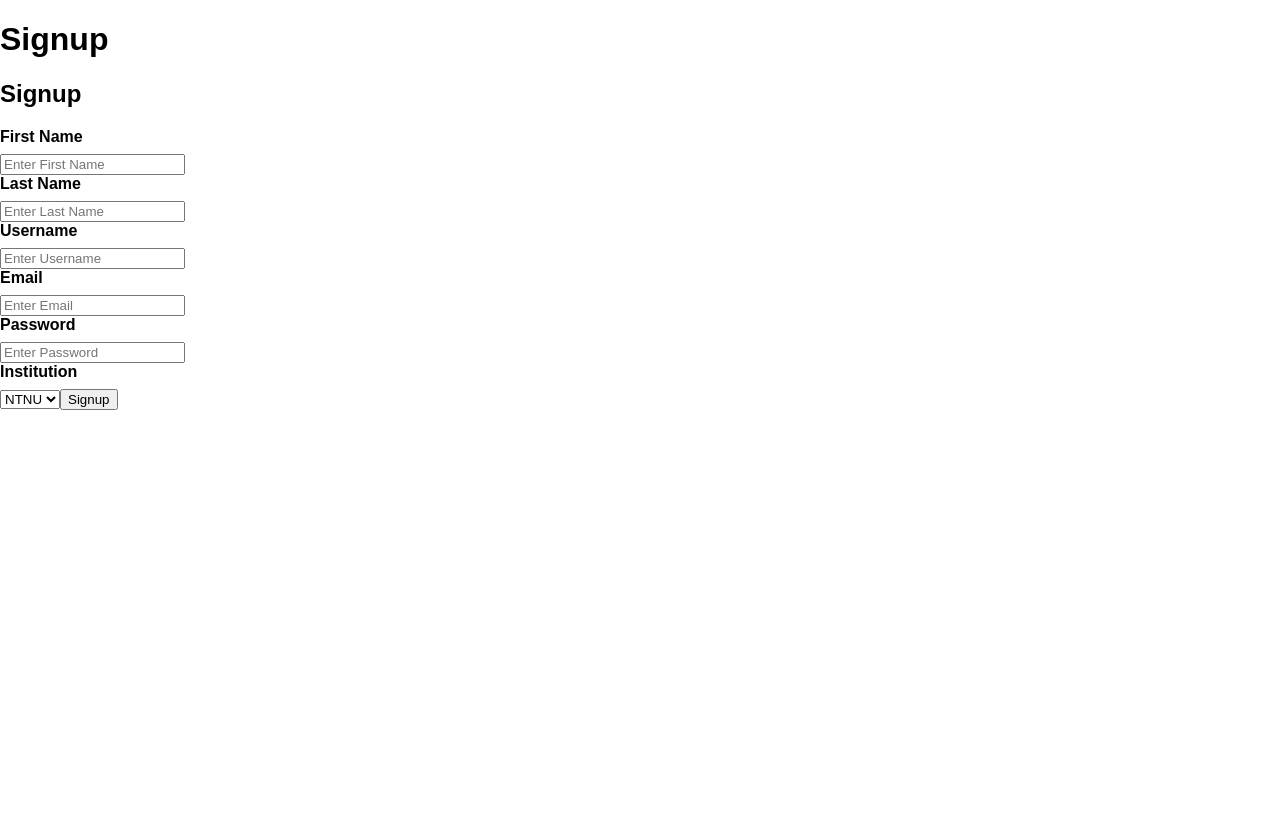
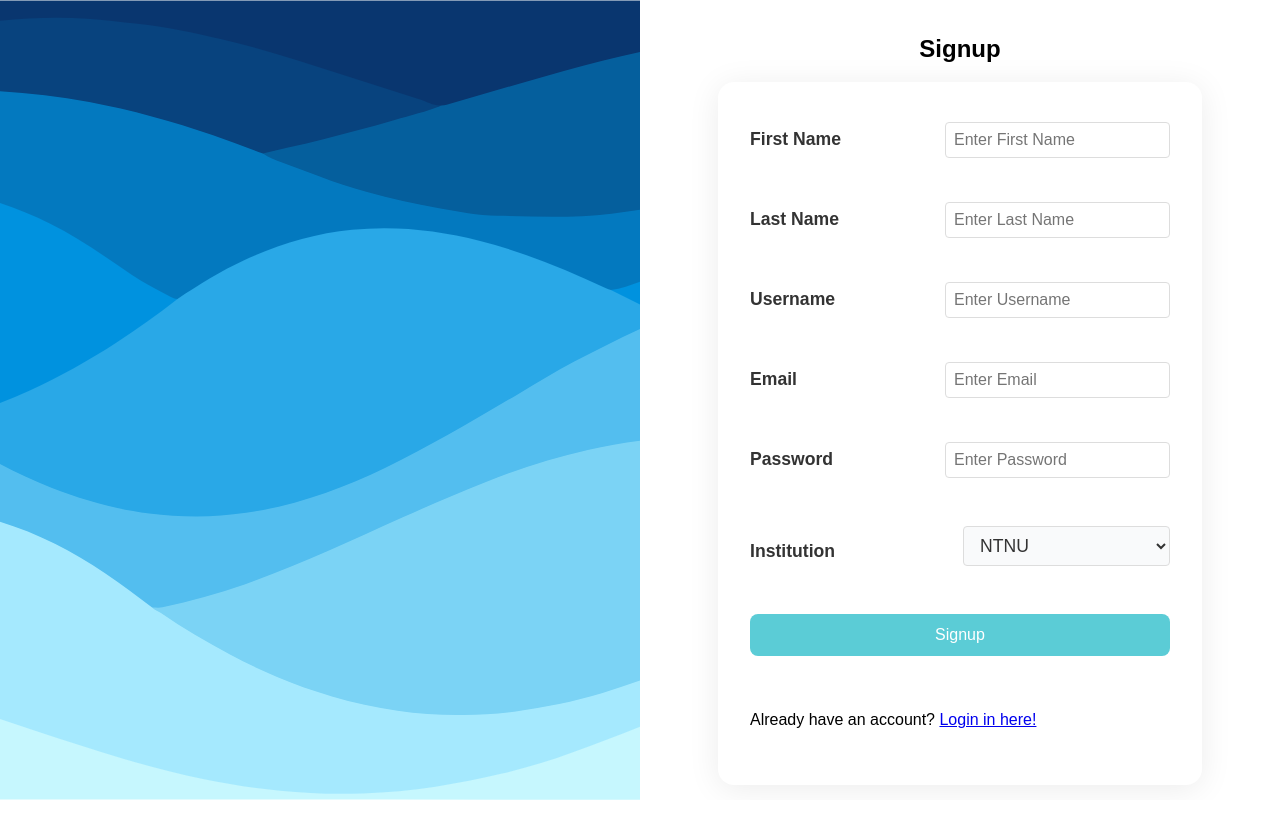
Before and after one commit to miasannstud/webproject, a React (Vite) app in the folder front-end/: page /signup in a window 1280 px wide. After the commit the page ends 800 px from the top, so only its background shows below. Built offline with nearby package versions, Linux system fonts and the light colour scheme; what country-list would draw is missing.

Commit message:
Fixed json csv parshing issues now data is much clearer, also did styling to login and signin

```diff
--- a/front-end/src/pages/auth/LoginForm.jsx
+++ /dev/null
@@ -1,64 +0,0 @@
-// import InputField from "../InputField";
-import { useState } from "react";
-import { fetchLoginUser } from "../../services/authService";
-
-export default function LoginForm() {
-  const [formData, setFormData] = useState({ username: "", password: "" });
-  const [error, setError] = useState(null);
-  const [successMessage, setSuccessMessage] = useState("");
-
-  const handleChange = (event) => {
-    setFormData({ ...formData, [event.target.name]: event.target.value });
-  };
-
-  const handleLogin = async (event) => {
-    event.preventDefault();
-    try {
-      const data = await fetchLoginUser(formData);
-      setSuccessMessage("Login successful!");
-      setError(null);
-
-      // store the token and researchId
-      localStorage.setItem("token", data.token);
-      localStorage.setItem("researcherId", data.id);
-      localStorage.setItem("firstName", data.firstName);
-
-      // redirect after login
-      window.location.href = "/dashboard";
-    } catch (error) {
-      console.error("Login error:", error);
-      setError("An error happend. Please try again.");
-      setSuccessMessage("");
-    }
-  };
-
-  return (
-    <form onSubmit={handleLogin}>
-      <div className="loginContainer">
-        <label htmlFor="username"><b>Username</b></label>
-        <input
-          type="text"
-          placeholder="Enter Username"
-          name="username"
-          value={formData.username}
-          onChange={handleChange}
-          required />
-
-        <label htmlFor="password"><b>Password</b></label>
-        <input
-          type="password"
-          placeholder="Enter Password"
-          name="password"
-          value={formData.password}
-          onChange={handleChange}
-          required />
-
-        <button type="submit">Login</button>
-      </div>
-
-      <div className="container">
-        <p>New here? <a data-testid="signup-link" href="/signup">Sign Up here !</a></p>
-      </div>
-    </form>
-  );
-}
--- a/front-end/src/pages/auth/SignupForm.css
+++ /dev/null
@@ -1,11 +0,0 @@
-.errorMessage {
-    color: red;
-    font-weight: bold;
-    margin-top: 10px;
-  }
-
-  .successMessage {
-    color: green;
-    font-weight: bold;
-    margin-top: 10px;
-  }
--- a/front-end/src/pages/auth/SignupPage.jsx
+++ b/front-end/src/pages/auth/SignupPage.jsx
@@ -1,11 +1,17 @@
 
-import Signup from "./SignUpForm";
+import SignupForm from "./forms/SignUpForm";
+import styles from "./authPage.module.css"
+import waveImg from "../../assets/wave.svg";
 
 export default function SignupPage() {
   return (
-    <div>
-      <h1>Signup</h1>
-      <Signup />
-    </div>
+    <main className={styles.main}>
+      <section className={styles.sections}>
+        <img className={styles.waveImg} src={waveImg} alt="illustration of some waves" />
+      </section>
+      <section className={styles.sections}>
+        <SignupForm />
+      </section>
+    </main>
   );
 }
--- /dev/null
+++ b/front-end/src/pages/auth/authPage.module.css
@@ -0,0 +1,21 @@
+.main {
+  display: flex;
+  min-height: 100vh;
+}
+
+.sections {
+  flex: 1;
+  display: flex;
+  justify-content: center;
+  align-items: center;
+}
+
+.waveImg {
+  width: 100%;
+  height: 100%;
+  object-fit: cover;
+  max-width: none;
+  max-height: none;
+  margin: 0;
+  display: block;
+}
--- /dev/null
+++ b/front-end/src/pages/auth/forms/Forms.module.css
@@ -0,0 +1,131 @@
+.errorMessage {
+    background-color: #f8d7da;
+    color: #721c24;
+    border: 1px solid #f5c6cb;
+    padding: 12px 20px;
+    border-radius: 8px;
+    font-size: 1rem;
+    transition: background-color 0.2s ease-in-out;
+    margin-bottom: 25px;
+  }
+
+.successMessage {
+  background-color: #d4edda;
+  color: #155724;
+  border: 2px solid #c3e6cb;
+  padding: 12px 20px;
+  border-radius: 8px;
+  font-size: 1rem;
+  transition: background-color 0.2s ease-in-out;
+  margin-bottom: 25px;
+}
+
+.authContainer {
+  margin-top: 20px;
+  text-align: left;
+}
+
+.authContainer h2, .lablesItem {
+  font-size: 1rem;
+  margin-bottom: 10px;
+  color: #333;
+}
+
+.authFormCont {
+  min-height: 100vh;
+  display: flex;
+  justify-content: center;
+  align-items: center;
+  flex-direction: column;
+  /* background: #f7fafc; */
+}
+
+.authForm {
+  background: #fff;
+  padding: 2.5rem 2rem;
+  border-radius: 16px;
+  box-shadow: 0 4px 32px rgba(0,0,0,0.08);
+  width: 100%;
+  max-width: 420px;
+  display: flex;
+  flex-direction: column;
+  gap: 1.5rem;
+  transition: transform 0.2s ease-in-out, box-shadow 0.2s ease-in-out;
+}
+
+.authForm:hover {
+  transform: translateY(-3px);
+  box-shadow: 0 4px 8px rgba(0, 0, 0, 0.15);
+}
+
+.authItem {
+  display: flex;
+  align-items: flex-end;
+  margin-bottom: 20px;
+}
+
+.authItem label {
+  width: 100%;
+  text-align: left;
+  font-size: 1.1rem;
+  font-weight: 600;
+  color: #333;
+  margin-bottom: 8px;
+}
+
+.authItem input {
+  padding: 8px;
+  border: 1px solid #ddd;
+  border-radius: 4px;
+  font-size: 1rem;
+}
+
+.authLabel {
+  font-size: 1.1rem;
+  margin-right: 20px;
+  min-width: 120px;
+  white-space: nowrap;
+  display: inline-block;
+}
+
+.input {
+  margin-bottom: 15px;
+  text-align: left;
+}
+
+.signupButton, .loginButton {
+  background-color: #5bccd6;
+  color: #fff;
+  padding: 12px 20px;
+  border: none;
+  border-radius: 8px;
+  font-size: 1rem;
+  cursor: pointer;
+  transition: background-color 0.2s ease-in-out;
+  margin-bottom: 15px;
+}
+
+.authItem select {
+  width: 100%;
+  padding: 8px 12px;
+  border: 1px solid #ddd;
+  border-radius: 4px;
+  font-size: 1.1rem;
+  background: #f9fafb;
+  color: #333;
+  margin-top: 4px;
+  margin-bottom: 4px;
+}
+
+.saveButton:hover, button {
+  background-color: #509aa9;
+}
+
+.authTitle {
+  font-size: 2rem;
+}
+
+.authSubTitle {
+  font-size: 1.5rem;
+  margin-top: 35px;
+}
--- /dev/null
+++ b/front-end/src/pages/auth/forms/LoginForm.jsx
@@ -0,0 +1,75 @@
+// import InputField from "../InputField";
+import { useState } from "react";
+import { fetchLoginUser } from "../../../services/authService";
+import styles from "./forms.module.css";
+
+export default function LoginForm() {
+  const [formData, setFormData] = useState({ username: "", password: "" });
+  const [error, setError] = useState(null);
+  const [successMessage, setSuccessMessage] = useState("");
+
+  const handleChange = (event) => {
+    setFormData({ ...formData, [event.target.name]: event.target.value });
+  };
+
+  const handleLogin = async (event) => {
+    event.preventDefault();
+    try {
+      const data = await fetchLoginUser(formData);
+      setSuccessMessage("Login successful!");
+      setError(null);
+
+      // store the token and researchId
+      localStorage.setItem("token", data.token);
+      localStorage.setItem("researcherId", data.id);
+      localStorage.setItem("firstName", data.firstName);
+
+      // redirect after login
+      window.location.href = "/dashboard";
+    } catch (error) {
+      console.error("Login error:", error);
+      setError("An error happend. Please try again.");
+      setSuccessMessage("");
+    }
+  };
+
+  return (
+    <div className={styles.authFormCont}>
+      <h1 className={styles.authTitle}>Welcome to Grade A+</h1>
+      <h2 className={styles.authSubTitle}>Login</h2>
+
+      <form className={styles.authForm} onSubmit={handleLogin}>
+        <div className={styles.authItem}>
+          <label className={styles.authLabel} htmlFor="username"><b>Username</b></label>
+          <input
+            type="text"
+            placeholder="Enter Username"
+            name="username"
+            value={formData.username}
+            onChange={handleChange}
+            required />
+        </div>
+
+        <div className={styles.authItem}>
+          <label className={styles.authLabel} htmlFor="password"><b>Password</b></label>
+          <input
+            type="password"
+            placeholder="Enter Password"
+            name="password"
+            value={formData.password}
+            onChange={handleChange}
+            required />
+        </div>
+
+          <button className={styles.signupButton} type="submit">Login</button>
+
+          {error && <div className={styles.errorMessage}>{error}</div>}
+          {successMessage && <div className={styles.successMessage}>{successMessage}</div>}
+
+        <div className={styles.container}>
+          <p>New here? <a data-testid="signup-link" href="/signup">Sign Up here !</a></p>
+        </div>
+      </form>
+  </div>
+  );
+}
--- a/front-end/src/pages/auth/SignUpForm.jsx
+++ b/front-end/src/pages/auth/forms/SignUpForm.jsx
@@ -1,9 +1,9 @@
 import { useState } from "react";
 import { useNavigate } from "react-router-dom";
-import { fetchSignupUser } from "../../services/authService";
-import "./SignupForm.css";
+import { fetchSignupUser } from "../../../services/authService";
+import styles from "./Forms.module.css";
 
-export default function Signup() {
+export default function SignupForm() {
   const [formData, setFormData] = useState({
     firstName: "",
     lastName: "",
@@ -50,11 +50,11 @@ export default function Signup() {
   };
 
   return (
-    <div>
-      <h2>Signup</h2>
-      <form onSubmit={handleSignup}>
-        <div className="container">
-          <label htmlFor="firstName"><b>First Name</b></label>
+    <div className={styles.authFormCont}>
+      <h1>Signup</h1>
+      <form onSubmit={handleSignup} className={styles.authForm}>
+        <div className={styles.authItem}>
+          <label className={styles.authLabel} htmlFor="firstName"><b>First Name</b></label>
           <input
             type="text"
             placeholder="Enter First Name"
@@ -63,8 +63,10 @@ export default function Signup() {
             onChange={handleChange}
             required
           />
+        </div>
 
-          <label htmlFor="lastName"><b>Last Name</b></label>
+        <div className={styles.authItem}>
+          <label className={styles.authLabel} htmlFor="lastName"><b>Last Name</b></label>
           <input
             type="text"
             placeholder="Enter Last Name"
@@ -73,8 +75,10 @@ export default function Signup() {
             onChange={handleChange}
             required
           />
+        </div>
 
-          <label htmlFor="username"><b>Username</b></label>
+        <div className={styles.authItem}>
+          <label className={styles.authLabel} htmlFor="username"><b>Username</b></label>
           <input
             type="text"
             placeholder="Enter Username"
@@ -83,8 +87,10 @@ export default function Signup() {
             onChange={handleChange}
             required
           />
+        </div>
 
-          <label htmlFor="email"><b>Email</b></label>
+        <div className={styles.authItem}>
+          <label className={styles.authLabel} htmlFor="email"><b>Email</b></label>
           <input
             type="email"
             placeholder="Enter Email"
@@ -93,8 +99,10 @@ export default function Signup() {
             onChange={handleChange}
             required
           />
+        </div>
 
-          <label htmlFor="password"><b>Password</b></label>
+        <div className={styles.authItem}>
+          <label className={styles.authLabel} htmlFor="password"><b>Password</b></label>
           <input
             type="password"
             placeholder="Enter Password"
@@ -103,8 +111,10 @@ export default function Signup() {
             onChange={handleChange}
             required
           />
+        </div>
 
-          <label htmlFor="institution"><b>Institution</b></label>
+        <div className={styles.authItem}>
+          <label className={styles.authLabel} htmlFor="institution"><b>Institution</b></label>
           <select
             name="institution"
             value={formData.institution}
@@ -114,12 +124,16 @@ export default function Signup() {
             <option value="NTNU">NTNU</option>
             <option value="Other">Other</option>
           </select>
+        </div>
 
-          <button data-testid="signup-signupButton" type="submit">Signup</button>
-        </div>
+          <button className={styles.signupButton} data-testid="signup-signupButton" type="submit">Signup</button>
+          {error && <div className={styles.errorMessage}>{error}</div>}
+          {successMessage && <div className={styles.successMessage}>{successMessage}</div>}
+
+          <div className={styles.container}>
+            <p>Already have an account? <a data-testid="login-link" href="/">Login in here!</a></p>
+          </div>
       </form>
-      {error && <div className="error errorMessage">{error}</div>}
-      {successMessage && <div className="successMessage">{successMessage}</div>}
     </div>
   );
 }
```
Also changed, not shown: front-end/src/pages/auth/LoginPage.jsx (+12 -7 lines), front-end/src/pages/participant/ParticipantQuestions.jsx (+42 -18 lines), front-end/src/services/ArtifactService.jsx (+6 -1 lines), front-end/src/assets/wave.svg (added), 1 other file (tests, documents, lock files or other folders).
